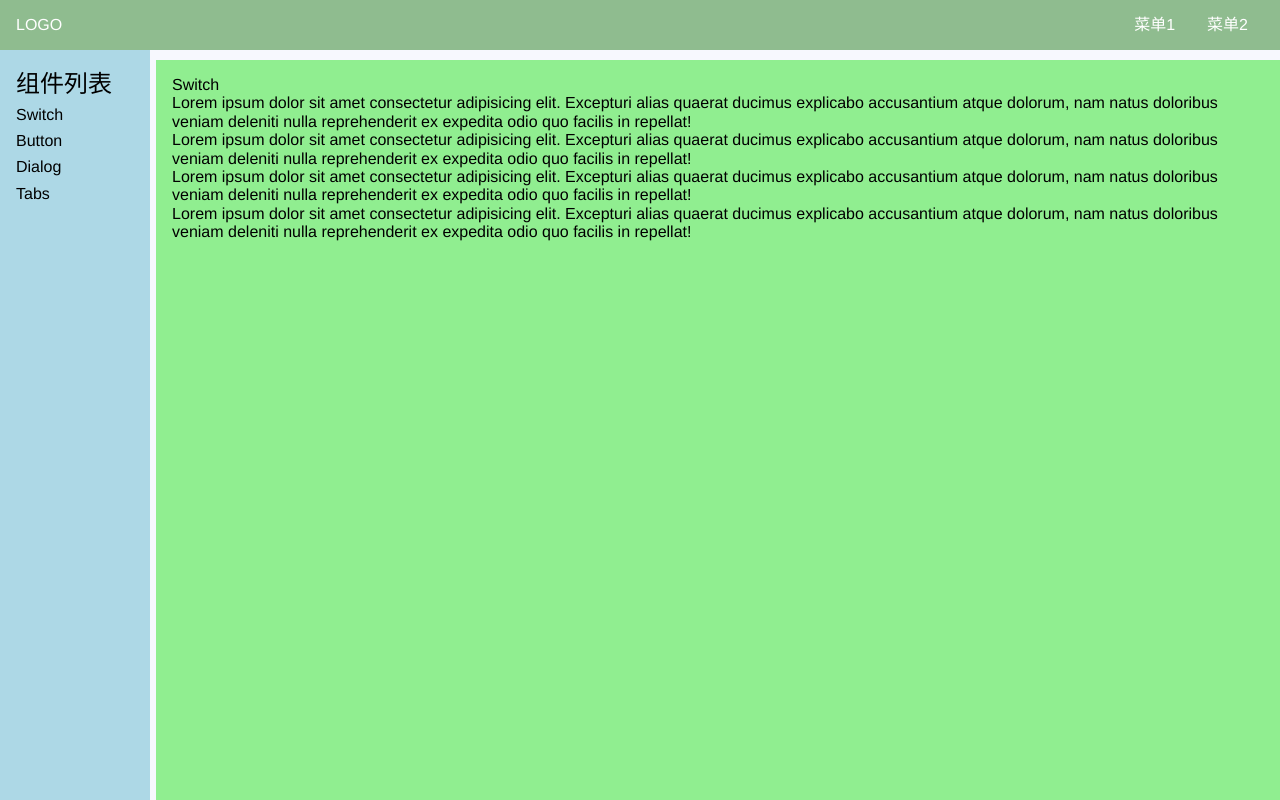
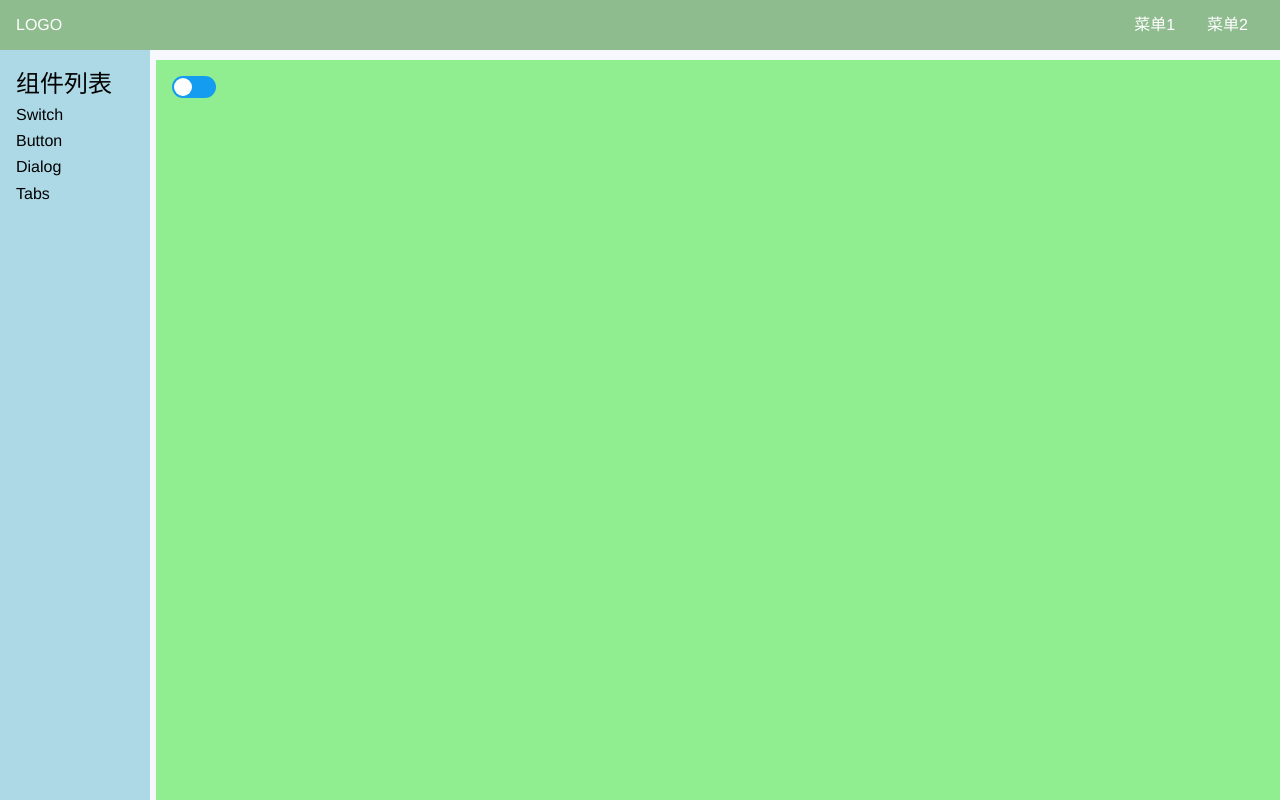
Before and after one commit to YeeeeRQ/salix-ui, a Vue app: page /#/doc/switch in a window 1280 px wide. Built offline with nearby package versions, Linux system fonts and the light colour scheme.

Commit message:
switch组件样式

```diff
--- a/src/components/demo/SwitchDemo.vue
+++ b/src/components/demo/SwitchDemo.vue
@@ -1,18 +1,14 @@
 <template>
-    <div> Switch </div>
-<div>Lorem ipsum dolor sit amet consectetur adipisicing elit. Excepturi alias quaerat ducimus explicabo accusantium atque dolorum, nam natus doloribus veniam deleniti nulla reprehenderit ex expedita odio quo facilis in repellat!</div>
-<div>Lorem ipsum dolor sit amet consectetur adipisicing elit. Excepturi alias quaerat ducimus explicabo accusantium atque dolorum, nam natus doloribus veniam deleniti nulla reprehenderit ex expedita odio quo facilis in repellat!</div>
-<div>Lorem ipsum dolor sit amet consectetur adipisicing elit. Excepturi alias quaerat ducimus explicabo accusantium atque dolorum, nam natus doloribus veniam deleniti nulla reprehenderit ex expedita odio quo facilis in repellat!</div>
-<div>Lorem ipsum dolor sit amet consectetur adipisicing elit. Excepturi alias quaerat ducimus explicabo accusantium atque dolorum, nam natus doloribus veniam deleniti nulla reprehenderit ex expedita odio quo facilis in repellat!</div>
+    <Switch />
 </template>
 
 <script lang="ts">
+import Switch from '../../lib/Switch.vue'
 export default {
-    name: "SwitchDemo"
+    name: "SwitchDemo",
+    components: { Switch }
 }
 </script>
 
 <style lang="scss" scoped>
-
-
 </style>
--- /dev/null
+++ b/src/lib/Switch.vue
@@ -0,0 +1,35 @@
+<template>
+    <button>
+        <span></span>
+    </button>
+</template>
+
+<script lang="ts">
+export default {
+    name: "Switch"
+}
+</script>
+
+<style lang="scss" scoped>
+$h: 22px;
+$h2: $h - 4px;
+
+button {
+    height: $h;
+    width: $h*2;
+    border: none;
+    background-color: rgb(20, 156, 241);
+    border-radius: $h2;
+    position: relative;
+}
+
+span {
+    position: absolute;
+    top: 2px;
+    left: 2px;
+    height: $h2;
+    width: $h2;
+    background-color: white;
+    border-radius: $h2;
+}
+</style>
```
